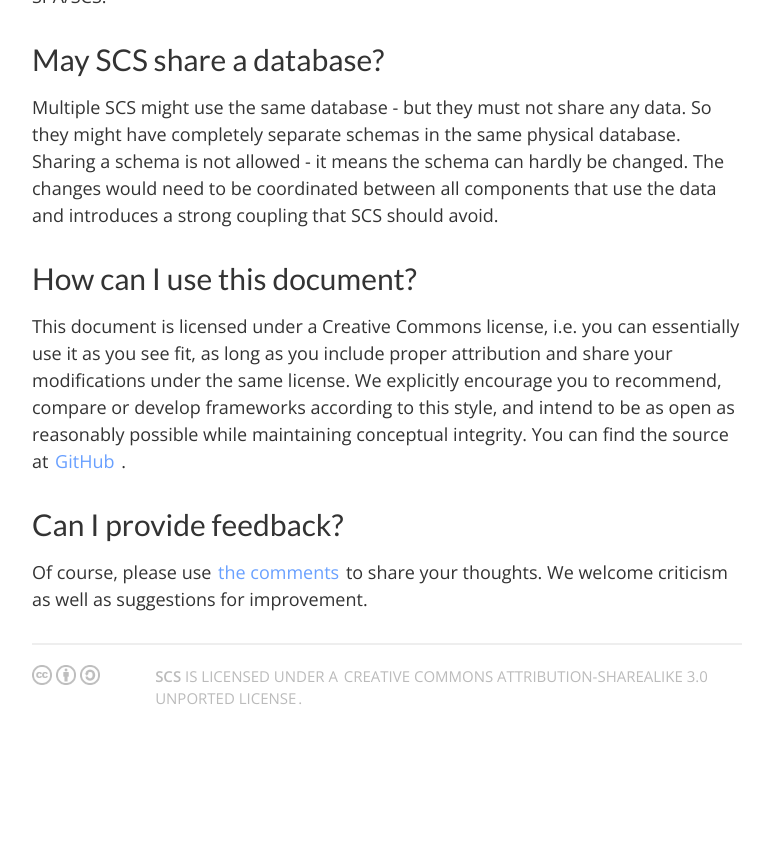
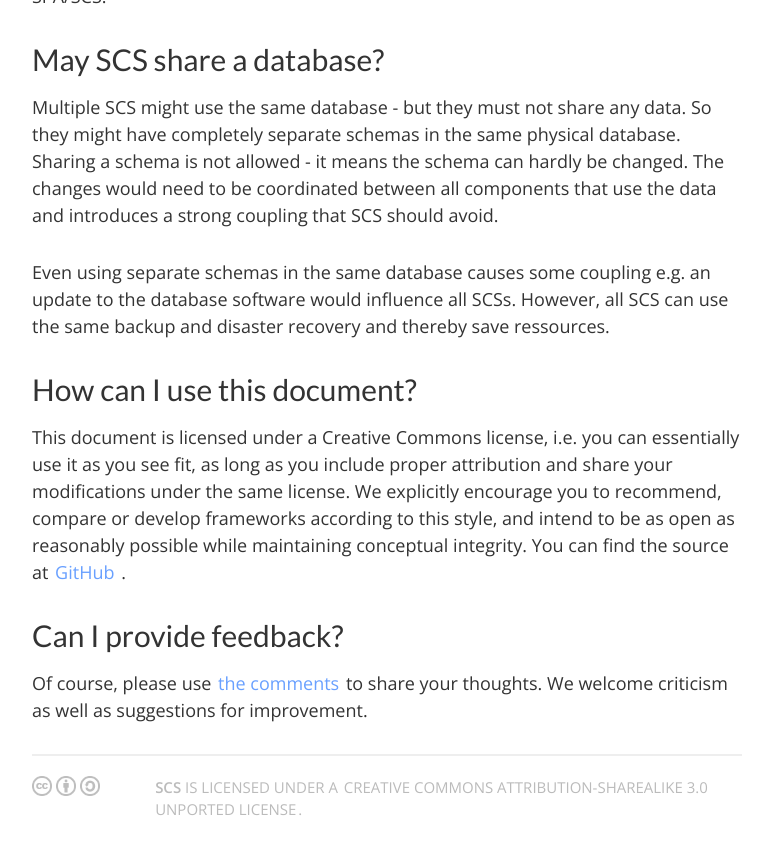
Before and after one commit to innoq/SCS, a Jekyll site: the page built from faq.md, in a window 1280 px wide and 900 px high, scrolled down 2182 px. Shown: the top 854 px of the window, without its empty margins (128-898 px from the left). Built offline with Jekyll 4.4.1, drawn with Linux system fonts in a browser that asks for light colours; before the commit the page ends 2972 px from its top, so only the background shows below that.

Commit message:
Added challenges with shared database

```diff
--- a/faq.md
+++ b/faq.md
@@ -90,6 +90,11 @@ schema can hardly be changed. The changes would need to be coordinated
 between all components that use the data and introduces a strong
 coupling that SCS should avoid.
 
+Even using separate schemas in the same database causes some coupling
+e.g. an update to the database software would influence all
+SCSs. However, all SCS can use the same backup and disaster recovery
+and thereby save ressources.
+
 ### How can I use this document?
 
 This document is licensed under a Creative Commons license,
```
